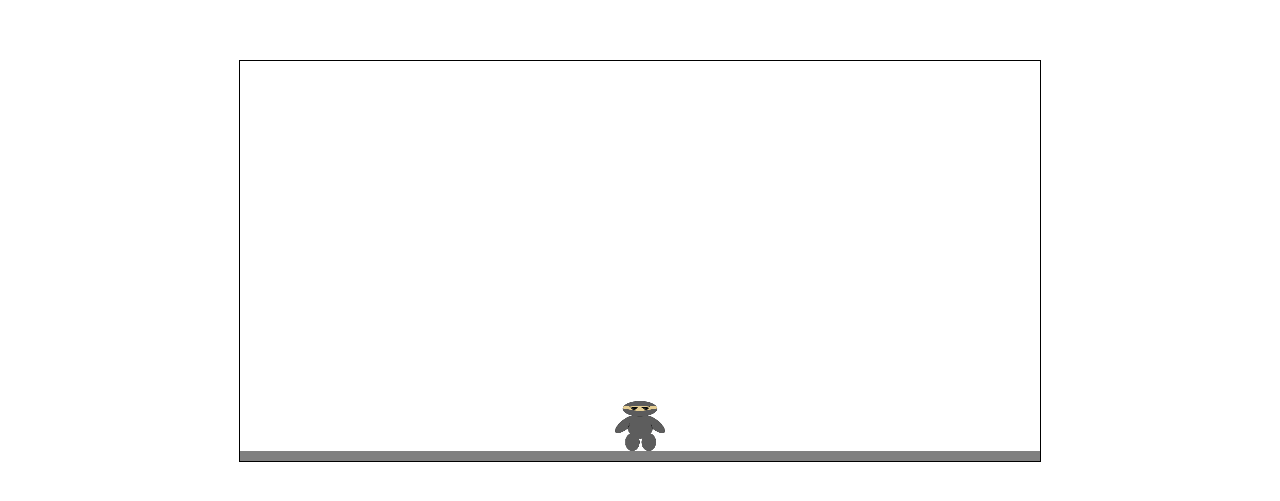
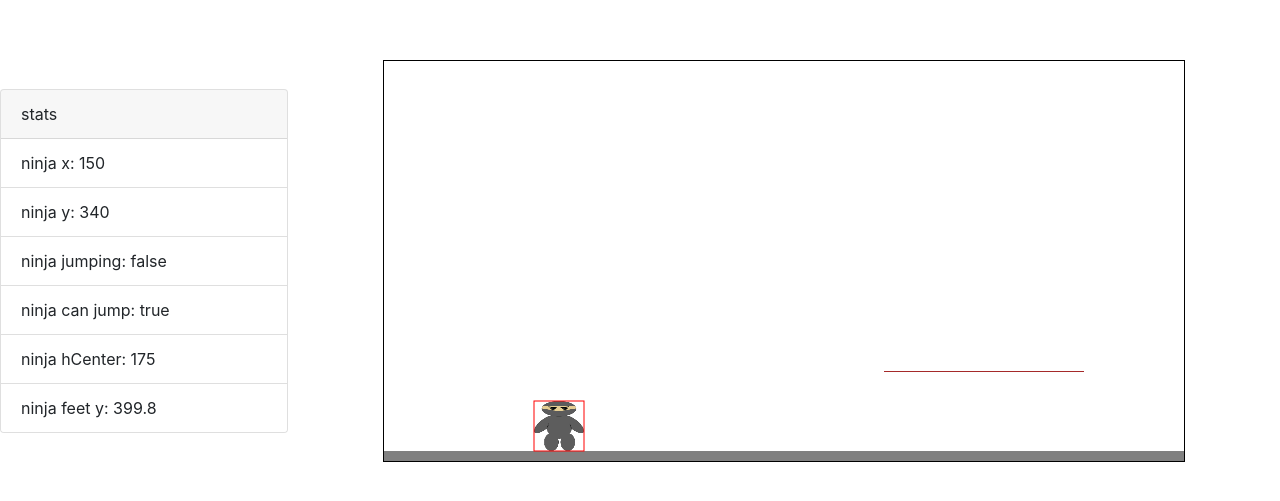
Before and after one commit to awfullotofcode/FinalProject, a plain HTML site: page home.html in a window 1280 px wide. Shown: the part 139-640 px from the top of the page. Drawn offline with nearby package versions, Linux system fonts and the light colour scheme.

Commit message:
semifunctional collison detection

```diff
--- a/home.html
+++ b/home.html
@@ -9,6 +9,19 @@
         <link rel="stylesheet" href="styles.css">
     </head>
     <body>
+    <div class="card" style="width: 18rem;">
+        <div class="card-header">
+            stats
+        </div>
+        <ul class="list-group list-group-flush">
+            <li class="list-group-item" id="ninjax"></li>
+            <li class="list-group-item" id="ninjay"></li>
+            <li class="list-group-item" id="ninjajumping"></li>
+            <li class="list-group-item" id="ninjacanjump"></li>
+            <li class="list-group-item" id="ninjahcenter"></li>
+            <li class="list-group-item" id="ninjafeet"></li>
+        </ul>
+        </div>
         <canvas id="gameCanvas" width="800" height="400"></canvas>
         <script src="https://cdnjs.cloudflare.com/ajax/libs/matter-js/0.14.2/matter.min.js"></script>
         <script src="script.js"></script>
--- a/script.js
+++ b/script.js
@@ -28,27 +28,36 @@ const gameProperties = {
 }
 // ninja properties
 const ninja = {
-    x: canvas.width / 2 - 25, // Initial x position at the center of the canvas
-    y: canvas.height - 60, // Initial y position relative to canvas height
+    x: 150, // Initial x
+    y: canvas.height - 60, // Initial y
     width: 50,
     height: 50,
     //movement
     speed: 5, // movement speed
     canJump: true,
     jumpStart: 0,
-    jumpHeight: 120, // maximum height of the jump
+    jumpHeight: 150, // maximum height of the jump
     jumpSpeed: 10, // speed of the jump
     jumping: false, // jumping state
     direction: 'still', // initial direction
     movingLeft: false,
-    movingRight: false,
+    movingRight: false
 }
+
+
 // game environment properties
 const gameEnvironment = {
     floorY: canvas.height-10,
     floorHeight: 10,
+    scrollSpeed: 3
 }
 
+const platform = {
+    x: 500,
+    y: 310,
+    width: 200,
+    height: 1
+}
 // keyboard movement
 document.addEventListener('keydown', (event) => {
 
@@ -75,52 +84,76 @@ document.addEventListener('keyup', (event) => {
     }
 });
 
-function boundaries() {
+function drawPlatform() {
+    ctx.fillStyle = 'brown';
+    ctx.fillRect(platform.x, platform.y, platform.width, platform.height);
+}
+
+function collisions() {
+    ninja.hCenter = ninja.x + (ninja.width / 2);
+    ninja.feet = ninja.y + ninja.height;
+    console.log("ninja center:", ninja.hCenter, "ninja feet:", ninja.feet);
     // left/right bounds
     if (ninja.x < 0) {
         ninja.x = 0;
     } else if (ninja.x + ninja.width > canvas.width) {
         ninja.x = canvas.width - ninja.width;
     }
-    // up/down bounds
-    if (ninja.y < 0) { // Ensure ninja cannot go above the top of the canvas
-        ninja.y = 0;
-    } else if (ninja.y + ninja.height > gameEnvironment.floorY) { // Ensure ninja cannot go below the floor
+
+
+    // down bounds
+    if (ninja.feet >= gameEnvironment.floorY) { // Ensure ninja cannot go below the floor
         ninja.y = gameEnvironment.floorY - ninja.height;
+        ninja.canJump = true;
+    } else if (ninja.feet >= platform.y && ninja.hCenter >= platform.x && ninja.hCenter <= platform.x + platform.width) {
+        ninja.y = platform.y - ninja.height;
+        ninja.canJump = true;
     }
+
+    // Land ninja on platform
+    // only when falling down and when (ninja.y + ninja.height = platform.y)
+
+
 }
 
 function movement() {
+    // gravity
+    // scrolling
+
+
     // movement
     if (ninja.movingLeft) {
         ninja.x -= ninja.speed;
     }
-    if (ninja.movingRight) {
+    else if (ninja.movingRight) {
         ninja.x += ninja.speed;
     }
-    // Check if ninja is currently jumping
+
+    // jump
     if (ninja.jumping) {
         ninja.y -= ninja.jumpSpeed;
-
-        // Check if the ninja has reached the maximum jump height
+        ninja.collides = false;
         if (ninja.y <= ninja.jumpStart - ninja.jumpHeight) {
             ninja.jumping = false;
         }
     } else {
-        // If not jumping, apply gravity until hit floor
-        if (ninja.y < gameEnvironment.floorY - ninja.height) {
-            ninja.y += gameProperties.gravity;
-        } else {
-            // Once the ninja reaches the floor, stop its vertical movement
-            ninja.y = gameEnvironment.floorY - ninja.height;
-            ninja.canJump = true;
-        }
+        ninja.y += gameProperties.gravity;
     }
+
+    console.log("ninja.jumping", ninja.jumping);
+
+
 }
 // update game logic
 function update() {
     movement();
-    boundaries();
+    collisions();
+    document.getElementById('ninjax').textContent = 'ninja x: ' + ninja.x;
+    document.getElementById('ninjay').textContent = 'ninja y: ' + ninja.y;
+    document.getElementById('ninjajumping').textContent = 'ninja jumping: ' + ninja.jumping;
+    document.getElementById('ninjacanjump').textContent = 'ninja can jump: ' + ninja.canJump;
+    document.getElementById('ninjahcenter').textContent = 'ninja hCenter: ' + ninja.hCenter;
+    document.getElementById('ninjafeet').textContent = 'ninja feet y: ' + ninja.feet;
 }
 
 let currentFrameIndex = 0;
@@ -138,6 +171,8 @@ function drawNinja () {
 
     // Draw the current ninja image at the current position
     ctx.drawImage(currentNinjaImg, ninja.x, ninja.y, ninja.width, ninja.height);
+    ctx.strokeStyle = 'red';
+    ctx.strokeRect(ninja.x, ninja.y, ninja.width, ninja.height);
 
     // Increment the frame index for the next iteration
     currentFrameIndex++;
@@ -155,6 +190,7 @@ function draw() {
     ctx.fillStyle = 'grey';
     ctx.fillRect(0, gameEnvironment.floorY, canvas.width, gameEnvironment.floorHeight);
     drawNinja();
+    drawPlatform();
 
 }
 
```
